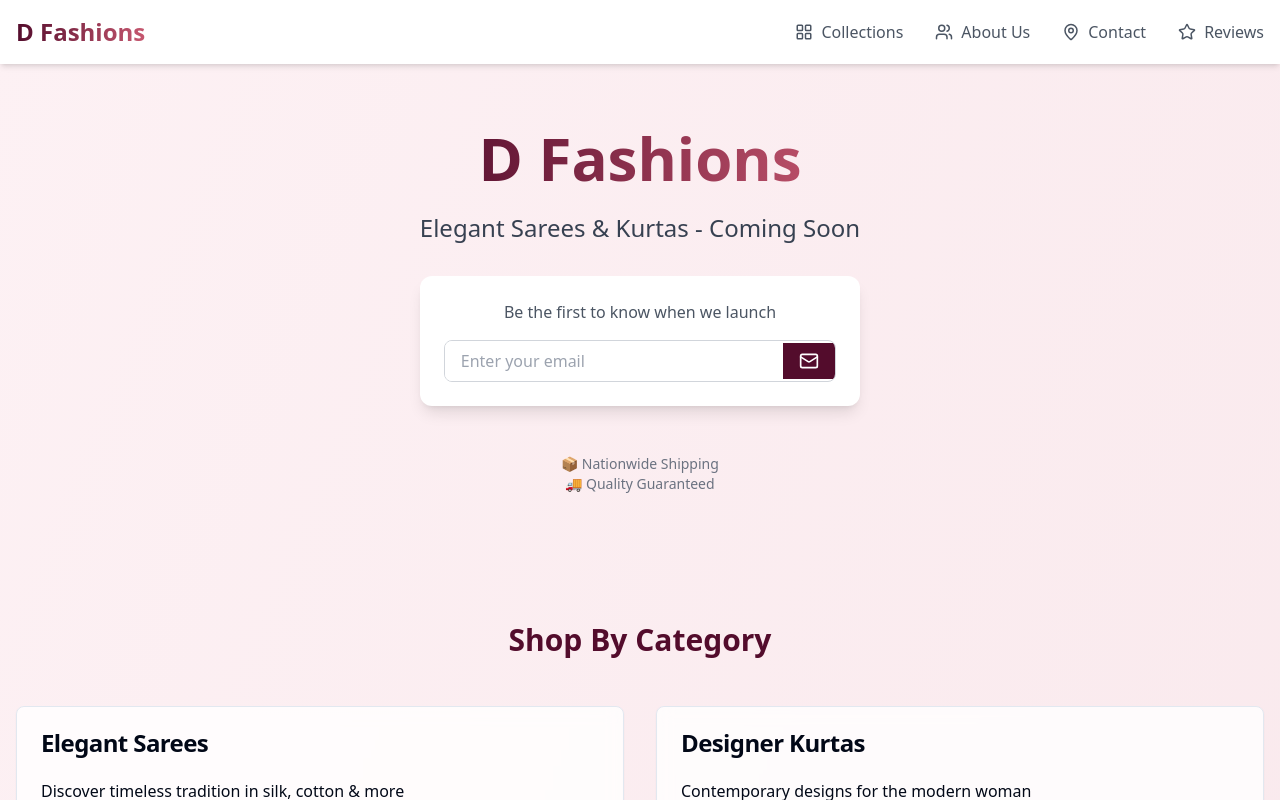
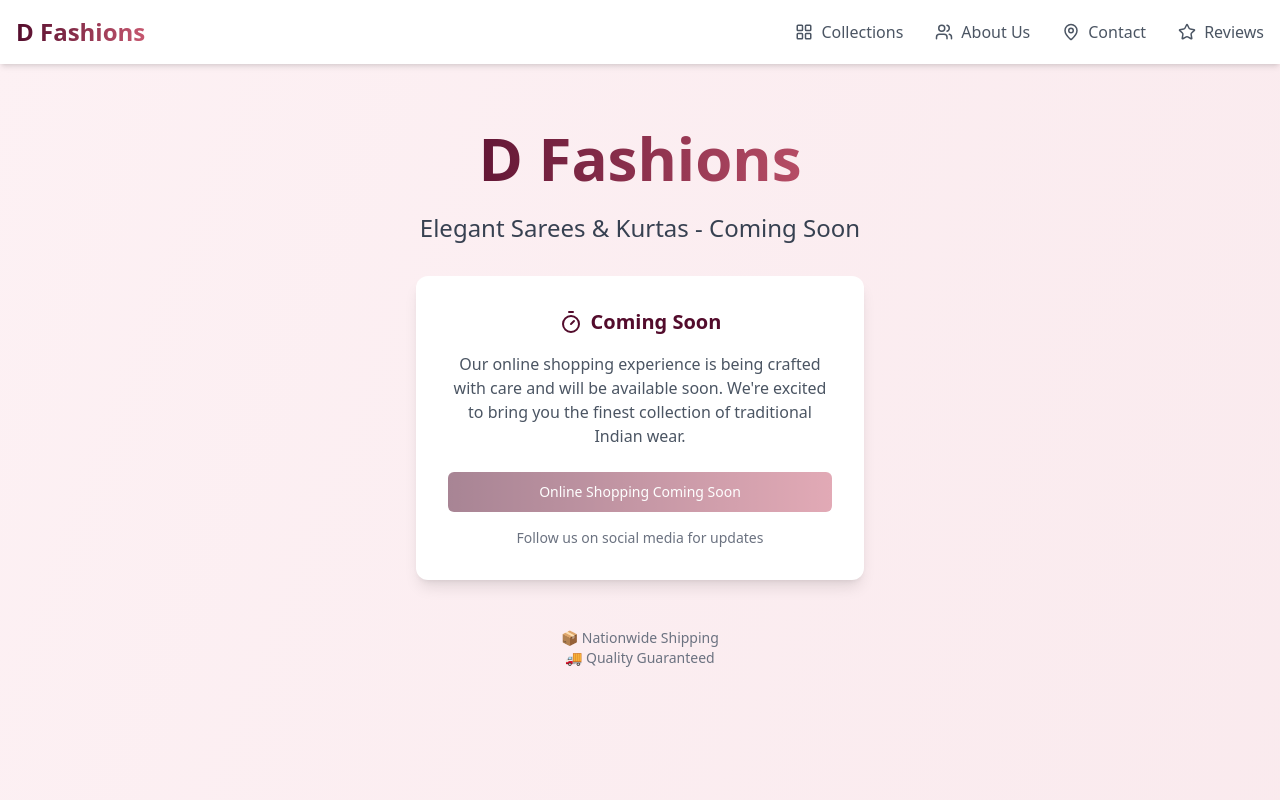
Before and after one commit to alucard-alexander/b-fashions-landing-page, a React (Vite) app: page / in a window 1280 px wide. Shown: the top 800 px of the page. Built offline with nearby package versions, Linux system fonts and the light colour scheme.

Commit message:
Refactor: Update hero banner content
Replaced the email input with a "coming soon" message.

```diff
--- a/src/components/HeroBanner.tsx
+++ b/src/components/HeroBanner.tsx
@@ -1,6 +1,7 @@
 
 import React from 'react';
-import { Mail } from 'lucide-react';
+import { Timer } from 'lucide-react';
+import { Button } from '@/components/ui/button';
 
 const HeroBanner = () => {
   return (
@@ -21,23 +22,27 @@ const HeroBanner = () => {
           Elegant Sarees & Kurtas - Coming Soon
         </p>
 
-        <div className="bg-white shadow-lg rounded-xl p-6 max-w-md mx-auto">
-          <p className="text-gray-600 mb-4">
-            Be the first to know when we launch
+        <div className="bg-white shadow-lg rounded-xl p-8 max-w-md mx-auto">
+          <div className="flex items-center justify-center mb-4">
+            <Timer className="w-6 h-6 mr-2 text-[#530c2c]" />
+            <h2 className="text-xl font-semibold text-[#530c2c]">Coming Soon</h2>
+          </div>
+
+          <p className="text-gray-600 mb-6">
+            Our online shopping experience is being crafted with care and will be available soon.
+            We're excited to bring you the finest collection of traditional Indian wear.
           </p>
 
-          <div className="flex items-center border border-gray-300 rounded-lg overflow-hidden">
-            <input
-              type="email"
-              placeholder="Enter your email"
-              className="flex-grow px-4 py-2 focus:outline-none"
-            />
-            <button
-              className="bg-[#530c2c] text-white px-4 py-2 hover:bg-[#c6576f] transition-colors"
-            >
-              <Mail size={20} />
-            </button>
-          </div>
+          <Button
+            className="w-full bg-gradient-to-r from-[#530c2c] to-[#c6576f] hover:from-[#3b081f] hover:to-[#a8485d] text-white py-3"
+            disabled
+          >
+            Online Shopping Coming Soon
+          </Button>
+
+          <p className="mt-4 text-sm text-gray-500">
+            Follow us on social media for updates
+          </p>
         </div>
 
         <div className="mt-12 text-sm text-gray-500">
```
